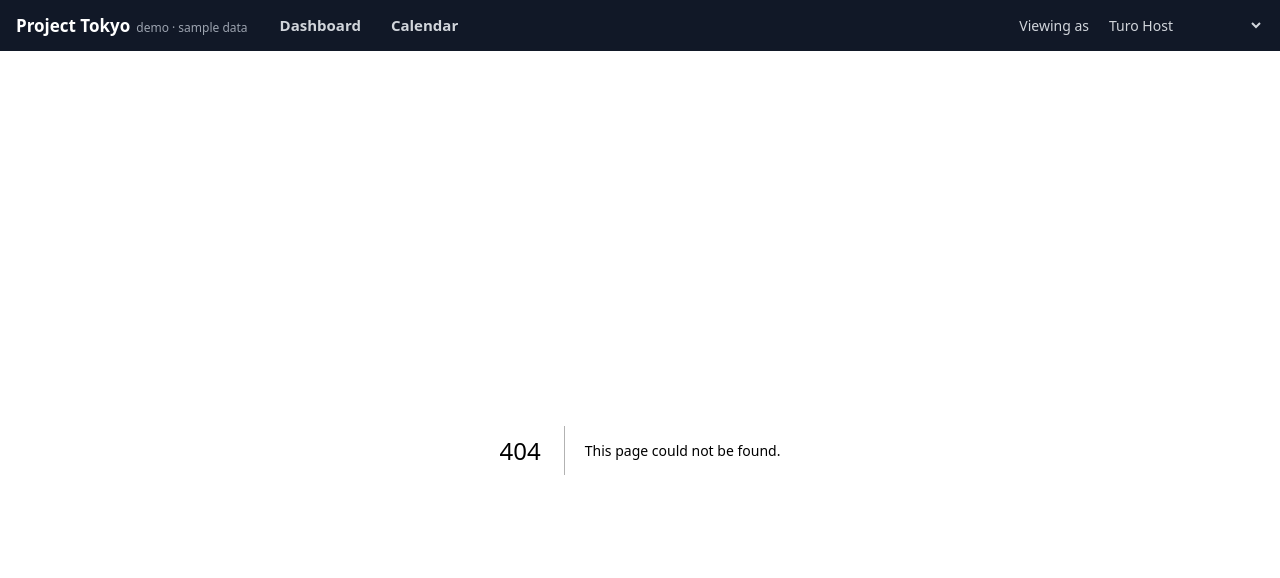
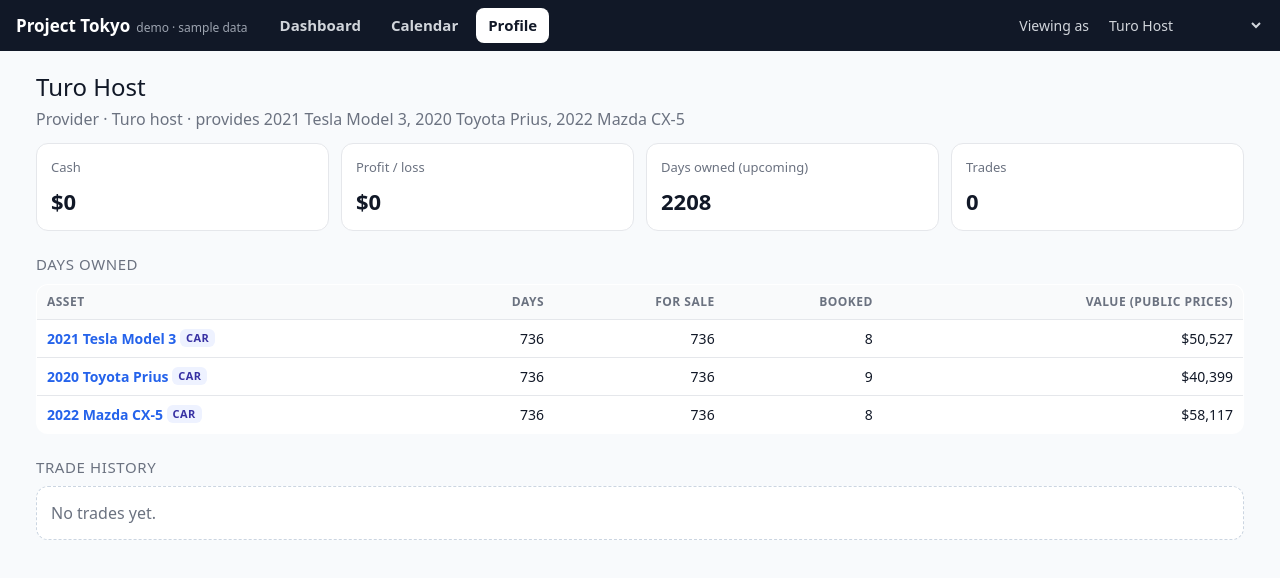
Before and after one commit to ETHTokyo2026-MODY/project-tokyo, a Next.js app in the folder apps/web/: page /profile in a window 1280 px wide. Before the commit this address had no page. Shown: the top 578 px of the page. Built offline with nearby package versions, Linux system fonts and the light colour scheme.

Commit message:
feat(web): add profile page with positions and trade history

```diff
--- /dev/null
+++ b/apps/web/app/profile/page.tsx
@@ -0,0 +1,183 @@
+'use client';
+
+import { Suspense, useEffect, useMemo } from 'react';
+import { TypeBadge } from '@/components/TypeBadge';
+import { linkTo, useAccount } from '@/lib/demo/account';
+import { longDate, money, signed } from '@/lib/demo/format';
+import { profile } from '@/lib/demo/profile';
+import { useDemo } from '@/lib/demo/store';
+
+const TITLE = 'Profile · Project Tokyo (demo)';
+const WHAT = {
+  bought: 'Bought',
+  sold: 'Sold',
+  payout: 'Paid out (day passed)',
+} as const;
+
+function Loading() {
+  return (
+    <main className="page">
+      <h1>Profile</h1>
+      <div className="muted">Loading demo…</div>
+    </main>
+  );
+}
+
+function ProfileInner() {
+  const { ready, state, today } = useDemo();
+  const account = useAccount();
+
+  useEffect(() => {
+    document.title = TITLE;
+  }, []);
+
+  const p = useMemo(
+    () => (state ? profile(state, account, today) : null),
+    [state, account, today],
+  );
+
+  if (!ready || !state || !p) return <Loading />;
+
+  return (
+    <main className="page">
+      <h1>{p.name}</h1>
+      <div className="muted">
+        {p.role}
+        {p.provides.length
+          ? ` · provides ${p.provides.map((a) => a.title).join(', ')}`
+          : ''}
+      </div>
+      <div className="cards" style={{ marginTop: 12 }}>
+        <div className="card">
+          <div className="sub">Cash</div>
+          <div className="t" style={{ fontSize: 22 }}>
+            {money(p.cash)}
+          </div>
+        </div>
+        <div className="card">
+          <div className="sub">Profit / loss</div>
+          <div
+            className={`t ${p.pnl > 0 ? 'pos' : p.pnl < 0 ? 'neg' : ''}`}
+            style={{ fontSize: 22 }}
+          >
+            {signed(p.pnl)}
+          </div>
+        </div>
+        <div className="card">
+          <div className="sub">Days owned (upcoming)</div>
+          <div className="t" style={{ fontSize: 22 }}>
+            {p.daysOwned}
+          </div>
+        </div>
+        <div className="card">
+          <div className="sub">Trades</div>
+          <div className="t" style={{ fontSize: 22 }}>
+            {p.historyCount}
+          </div>
+        </div>
+      </div>
+      <h2>Days owned</h2>
+      <div className="scroll-x">
+        {p.owned.length ? (
+          <table className="list">
+            <thead>
+              <tr>
+                <th>Asset</th>
+                <th className="n">Days</th>
+                <th className="n">For sale</th>
+                <th className="n">Booked</th>
+                <th className="n">Value (public prices)</th>
+              </tr>
+            </thead>
+            <tbody>
+              {p.owned.map((o) => {
+                const href = linkTo('/calendar', { asset: o.asset }, account);
+                return (
+                  <tr
+                    key={o.asset}
+                    className="link"
+                    onClick={(e) => {
+                      if ((e.target as HTMLElement).closest('a')) return;
+                      location.href = href;
+                    }}
+                  >
+                    <td>
+                      <a className="rowlink" href={href}>
+                        <b>{o.title}</b>
+                      </a>{' '}
+                      <TypeBadge type={o.type} />
+                    </td>
+                    <td className="n">{o.days}</td>
+                    <td className="n">{o.listed}</td>
+                    <td className="n">{o.booked}</td>
+                    <td className="n">{money(o.value)}</td>
+                  </tr>
+                );
+              })}
+            </tbody>
+          </table>
+        ) : (
+          <div className="empty">No future days owned.</div>
+        )}
+      </div>
+      <h2>Trade history</h2>
+      <div className="scroll-x">
+        {p.history.length ? (
+          <>
+            <table className="list">
+              <thead>
+                <tr>
+                  <th>When</th>
+                  <th>What</th>
+                  <th>Asset</th>
+                  <th>Day</th>
+                  <th className="n">Price</th>
+                </tr>
+              </thead>
+              <tbody>
+                {p.history.map((h, i) => (
+                  <tr key={`${h.at}-${h.date}-${i}`}>
+                    <td>
+                      {new Date(h.at).toLocaleString('en-GB', {
+                        timeZone: 'Asia/Tokyo',
+                        day: 'numeric',
+                        month: 'short',
+                        hour: '2-digit',
+                        minute: '2-digit',
+                      })}{' '}
+                      JST
+                    </td>
+                    <td>
+                      {WHAT[h.type]}
+                      {h.block && h.block > 1 ? (
+                        <span className="muted"> ({h.block}-day block)</span>
+                      ) : null}
+                    </td>
+                    <td>{h.title}</td>
+                    <td>{longDate(h.date)}</td>
+                    <td className="n">{money(h.price)}</td>
+                  </tr>
+                ))}
+              </tbody>
+            </table>
+            {p.historyCount > p.history.length ? (
+              <div className="muted">
+                Showing the latest {p.history.length} of {p.historyCount}.
+              </div>
+            ) : null}
+          </>
+        ) : (
+          <div className="empty">No trades yet.</div>
+        )}
+      </div>
+    </main>
+  );
+}
+
+export default function ProfilePage() {
+  return (
+    <Suspense fallback={<Loading />}>
+      <ProfileInner />
+    </Suspense>
+  );
+}
--- a/apps/web/components/Nav.tsx
+++ b/apps/web/components/Nav.tsx
@@ -8,6 +8,7 @@ import { useDemo } from '@/lib/demo/store';
 const TABS: { href: string; label: string }[] = [
   { href: '/', label: 'Dashboard' },
   { href: '/calendar', label: 'Calendar' },
+  { href: '/profile', label: 'Profile' },
 ];
 
 const FALLBACK_ACCOUNTS: [string, string][] = [
--- /dev/null
+++ b/apps/web/lib/demo/profile.ts
@@ -0,0 +1,97 @@
+import type { AssetType, DemoState } from './types';
+
+export type ProfileOwned = {
+  asset: string;
+  title: string;
+  type: AssetType;
+  days: number;
+  listed: number;
+  booked: number;
+  value: number;
+};
+
+export type ProfileHistory = {
+  asset: string;
+  title: string;
+  date: string;
+  type: 'bought' | 'sold' | 'payout';
+  price: number;
+  block?: number;
+  at: string;
+};
+
+export type Profile = {
+  id: string;
+  name: string;
+  role: string;
+  cash: number;
+  startCash: number;
+  pnl: number;
+  provides: { id: string; title: string; type: AssetType }[];
+  owned: ProfileOwned[];
+  daysOwned: number;
+  history: ProfileHistory[];
+  historyCount: number;
+};
+
+export function profile(state: DemoState, id: string, today: string): Profile {
+  const a = state.accounts[id];
+  const owned: ProfileOwned[] = [];
+  const history: ProfileHistory[] = [];
+  for (const as of state.assets) {
+    const fut = as.days.filter((d) => d.date >= today && d.owner === id);
+    if (fut.length) {
+      owned.push({
+        asset: as.id,
+        title: as.title,
+        type: as.type,
+        days: fut.length,
+        listed: fut.filter((d) => d.listed).length,
+        booked: fut.filter((d) => d.status === 'booked').length,
+        value: fut.reduce((s, d) => s + d.price, 0),
+      });
+    }
+    for (const d of as.days) {
+      for (const h of d.history) {
+        if (h.type === 'trade' && (h.to === id || h.from === id)) {
+          history.push({
+            asset: as.id,
+            title: as.title,
+            date: d.date,
+            type: h.to === id ? 'bought' : 'sold',
+            price: h.price,
+            block: h.block || 1,
+            at: h.at,
+          });
+        } else if (h.type === 'payout' && h.to === id) {
+          history.push({
+            asset: as.id,
+            title: as.title,
+            date: d.date,
+            type: 'payout',
+            price: h.price,
+            at: h.at,
+          });
+        }
+      }
+    }
+  }
+  history.sort(
+    (x, y) => y.at.localeCompare(x.at) || x.date.localeCompare(y.date),
+  );
+  return {
+    id,
+    name: a.name,
+    role: a.role,
+    cash: a.cash,
+    startCash: a.startCash,
+    pnl: a.cash - a.startCash,
+    provides: state.assets
+      .filter((x) => x.provider === id)
+      .map((x) => ({ id: x.id, title: x.title, type: x.type })),
+    owned,
+    daysOwned: owned.reduce((s, o) => s + o.days, 0),
+    history: history.slice(0, 300),
+    historyCount: history.length,
+  };
+}
```
